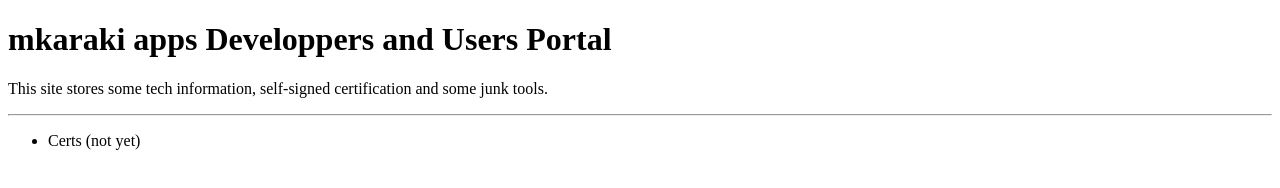
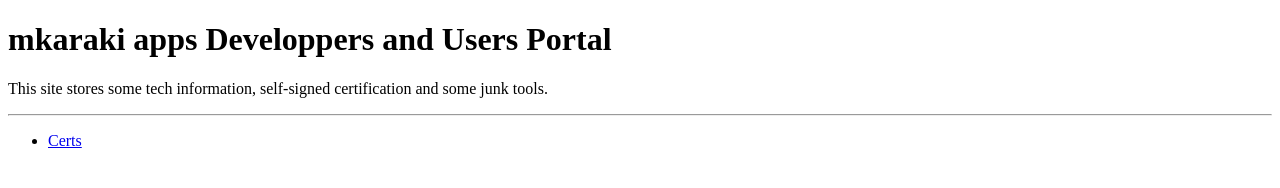
Before and after one commit to mkaraki-apps/mkaraki-apps.github.io, a plain HTML site: page index.html in a window 1280 px wide. Drawn offline with Linux system fonts and the light colour scheme.

Commit message:
Update index.html

```diff
--- a/index.html
+++ b/index.html
@@ -21,7 +21,7 @@
     <p>This site stores some tech information, self-signed certification and some junk tools.</p>
     <hr />
     <ul>
-        <li>Certs (not yet)</li>
+        <li><a href="certs/index.html">Certs</a></li>
     </ul>
 </body>
 
```
